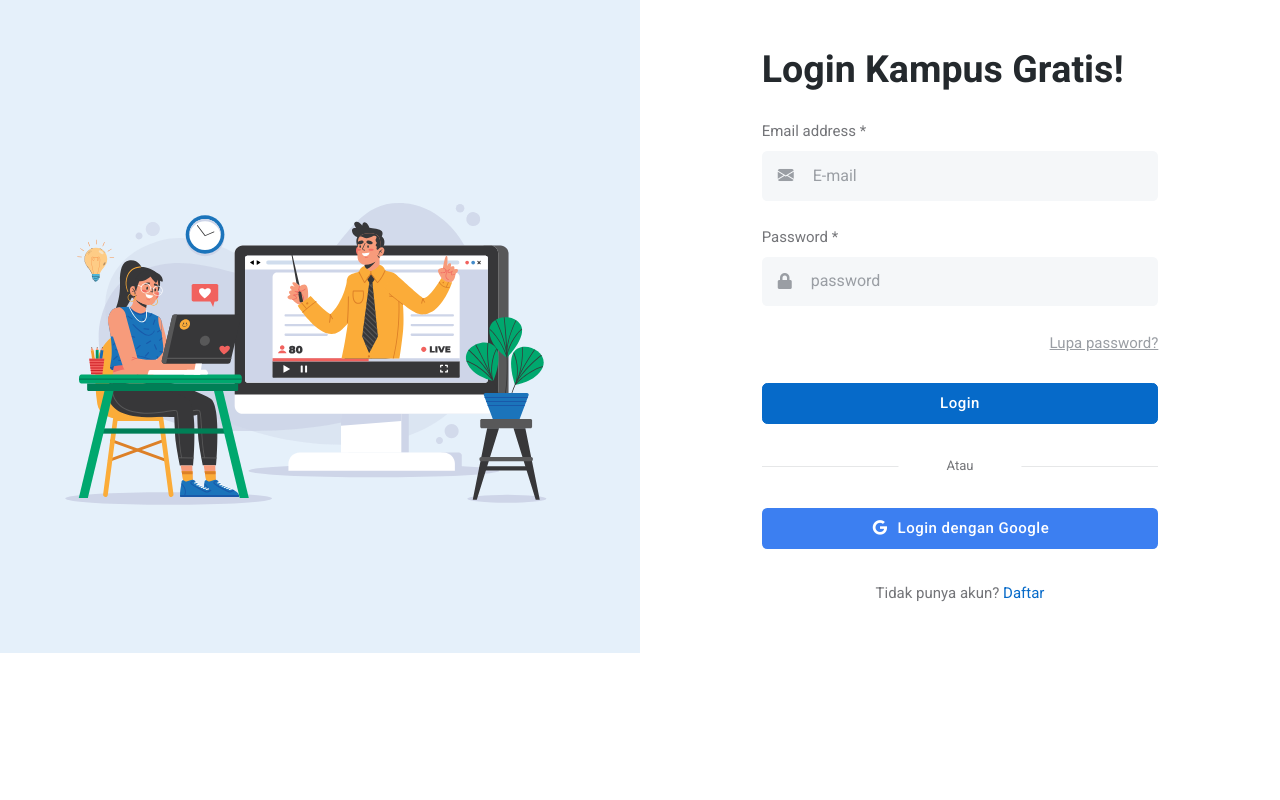
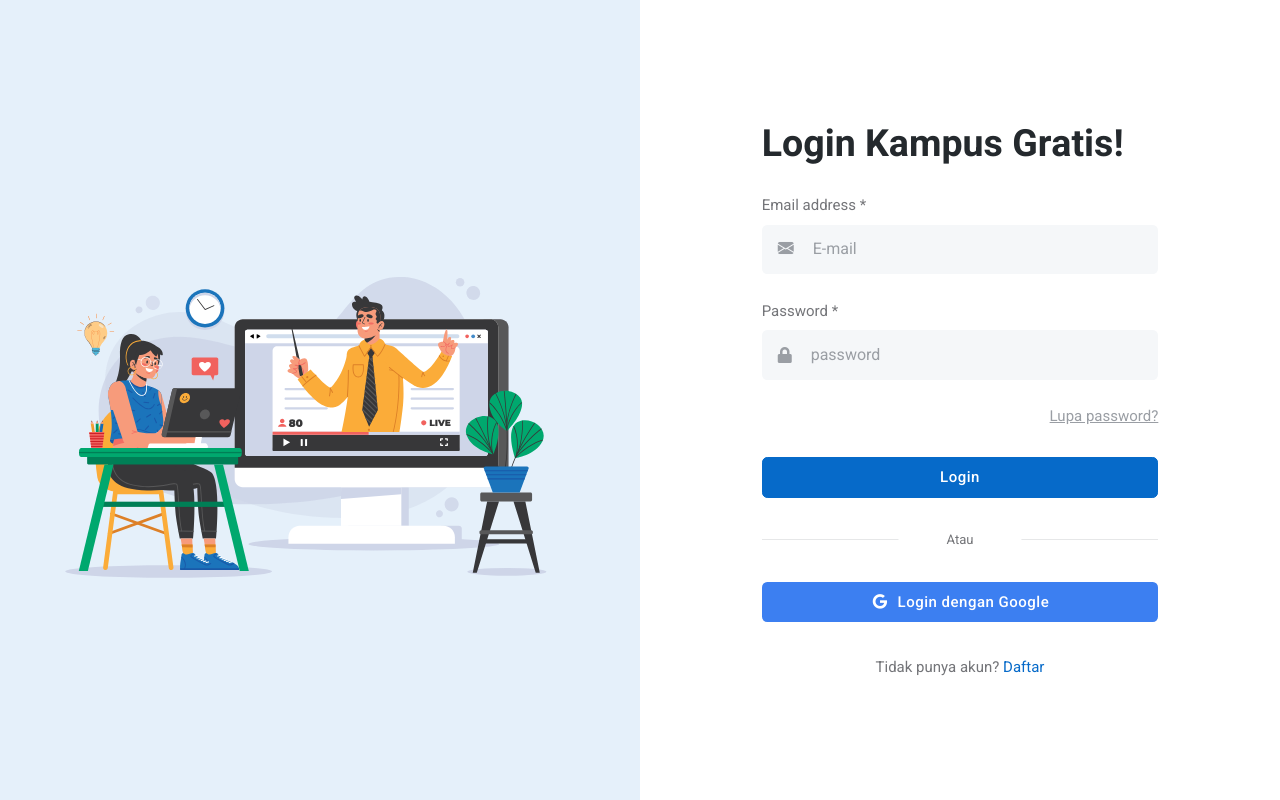
Before and after one commit to nadheva/frontend-kampusgratis, a React (Create React App) app: page /login in a window 1280 px wide. Built offline with nearby package versions, Linux system fonts and the light colour scheme.

Commit message:
update fix pikri

```diff
--- a/src/pages/Login.jsx
+++ b/src/pages/Login.jsx
@@ -1,7 +1,7 @@
 import React, { useEffect } from "react";
-import "../assets/user/css-custon/style.css"
+// import "../assets/user/css-custon/style.css"
 
-function Login() {
+const Login = () => {
   useEffect(() => {
     document.title = "Kampus Gratis | Login";
   });
@@ -74,7 +74,7 @@ function Login() {
                     Nice to see you! Please log in with your account.
                   </p> */}
 
-                  <htmlForm>
+                  <form>
                     <div className="mb-4">
                       <label htmlFor="exampleInputEmail1" className="form-label">
                         Email address *
@@ -137,7 +137,7 @@ function Login() {
                         </button>
                       </div>
                     </div>
-                  </htmlForm>
+                  </form>
 
                   <div className="row">
                     <div className="position-relative my-4">
```
